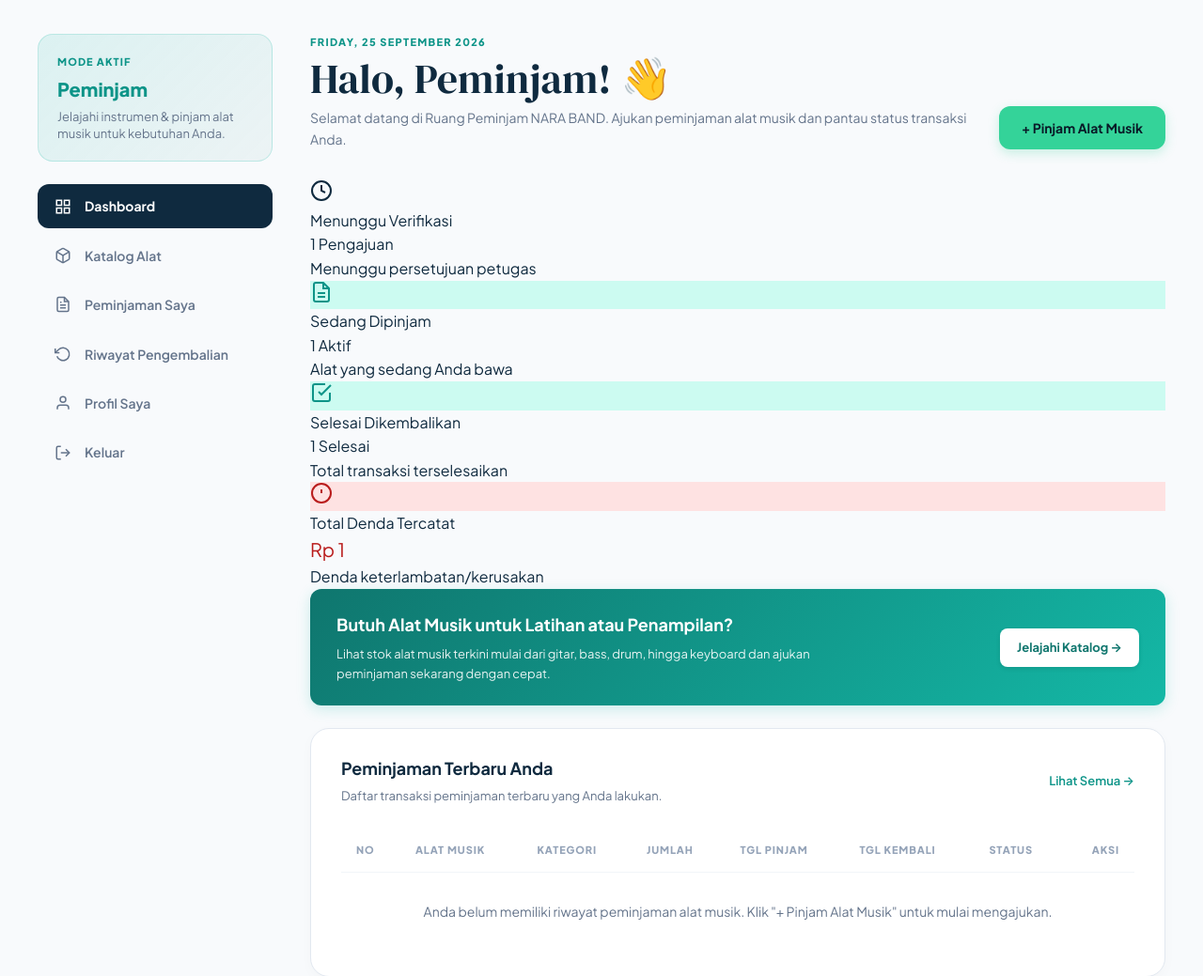
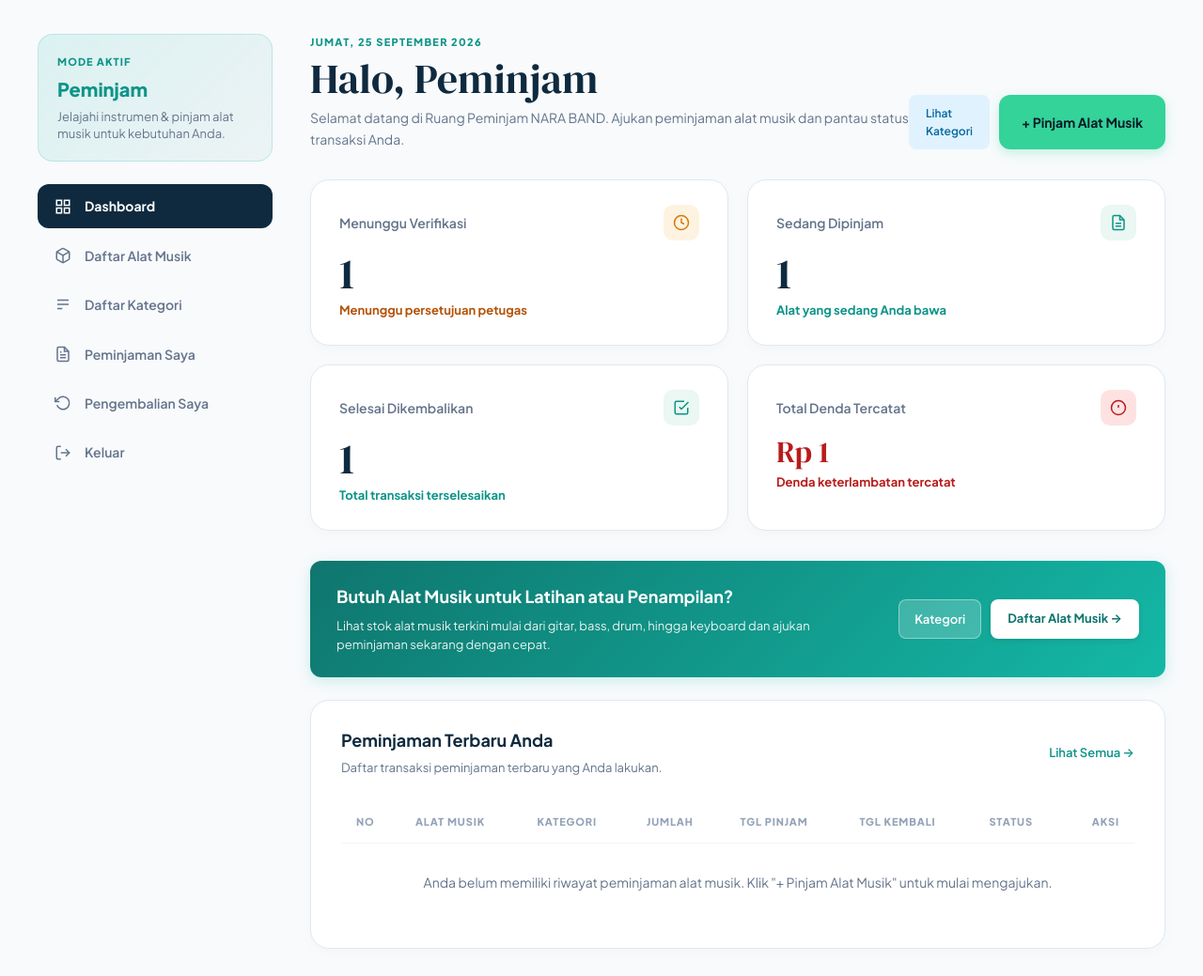
Before and after one commit to luthfid1/Peminjaman_ala_tLabKomputer, a PHP site: template Views/peminjam_dashboard.php in a window 1280 px wide. Shown: the part 75-1114 px from the top of the page at 94% size. After the commit the page ends 1085 px from the top, so only its background shows below. Run offline with PHP 8.4, Linux system fonts and the light colour scheme; the template is opened without the code that fills it: most values are stand-ins (such as "Sample title", 1, 10 or a date in 2020).

Commit message:
melanjutkan pada dashboard peminjam

```diff
--- a/Models/Peminjaman.php
+++ b/Models/Peminjaman.php
@@ -191,7 +191,7 @@ class Peminjaman {
     // Ambil riwayat peminjaman khusus milik satu user (Peminjam)
     public function getPeminjamanByUser($id_user, $keyword = null) {
         $query = "SELECT p.id_peminjaman, p.id_alat, p.jumlah, p.tanggal_pinjam, p.tanggal_kembali, p.status, p.created_at,
-                         a.nama_alat, a.harga_sewa, a.foto, a.kondisi,
+                         a.nama_alat, a.harga_sewa, a.spesifikasi,
                          k.nama_kategori
                   FROM " . $this->table_name . " p
                   LEFT JOIN alat a ON p.id_alat = a.id_alat
--- a/Models/Pengembalian.php
+++ b/Models/Pengembalian.php
@@ -217,7 +217,7 @@ class Pengembalian {
     public function getPengembalianByUser($id_user, $keyword = null) {
         $query = "SELECT pg.*,
                          p.jumlah, p.tanggal_pinjam, p.tanggal_kembali, p.status as status_peminjaman,
-                         a.id_alat, a.nama_alat, a.harga_sewa, a.foto,
+                         a.id_alat, a.nama_alat, a.harga_sewa,
                          k.nama_kategori
                   FROM " . $this->table_name . " pg
                   INNER JOIN peminjaman p ON pg.id_peminjaman = p.id_peminjaman
--- a/Views/peminjam_dashboard.php
+++ b/Views/peminjam_dashboard.php
@@ -4,88 +4,90 @@ $pageTitle = 'Dashboard Peminjam - NARA BAND';
 require_once 'Views/peminjam_header.php';
 ?>
 
+<?php
+$hariArr = ['Minggu', 'Senin', 'Selasa', 'Rabu', 'Kamis', 'Jumat', 'Sabtu'];
+$bulanArr = ['', 'Januari', 'Februari', 'Maret', 'April', 'Mei', 'Juni', 'Juli', 'Agustus', 'September', 'Oktober', 'November', 'Desember'];
+$tglStr = strtoupper($hariArr[date('w')] . ', ' . date('j') . ' ' . $bulanArr[(int)date('n')] . ' ' . date('Y'));
+?>
+
 <div class="admin-header-row">
     <div>
-        <span class="admin-date-label"><?= strtoupper(date('l, d F Y')) ?></span>
-        <h1 class="admin-title">Halo, <?= htmlspecialchars($_SESSION['user']['nama_lengkap'] ?? 'Peminjam') ?>! 👋</h1>
+        <span class="admin-date-label"><?= htmlspecialchars($tglStr) ?></span>
+        <h1 class="admin-title">Halo, <?= htmlspecialchars($_SESSION['user']['nama_lengkap'] ?? 'Peminjam') ?></h1>
         <p class="admin-subtitle">Selamat datang di Ruang Peminjam NARA BAND. Ajukan peminjaman alat musik dan pantau status transaksi Anda.</p>
     </div>
+    <div style="display: flex; gap: 10px;">
+        <a href="index.php?c=peminjam&a=kategori" class="btn-action-edit" style="padding: 10px 18px; font-weight: 600; text-decoration: none;">
+            Lihat Kategori
+        </a>
         <a href="index.php?c=peminjam&a=katalog" class="btn-add-instrument">
             + Pinjam Alat Musik
         </a>
     </div>
+</div>
 
-<!-- STATS GRID -->
-<div class="admin-stats-grid">
-    <div class="stat-card">
-        <div class="stat-icon-wrapper icon-orange">
-            <svg width="24" height="24" fill="none" stroke="currentColor" stroke-width="2" viewBox="0 0 24 24">
+<!-- 4 METRIC CARDS GRID -->
+<div class="admin-metrics-grid">
+    <div class="metric-card">
+        <div class="metric-top-row">
+            <span class="metric-label">Menunggu Verifikasi</span>
+            <div class="metric-icon-wrap" style="background: rgba(245, 158, 11, 0.12); color: #d97706;">
+                <svg width="18" height="18" fill="none" stroke="currentColor" stroke-width="2" viewBox="0 0 24 24">
                     <circle cx="12" cy="12" r="10"></circle>
                     <polyline points="12 6 12 12 16 14"></polyline>
                 </svg>
             </div>
-        <div class="stat-content">
-            <span class="stat-label">Menunggu Verifikasi</span>
-            <div class="stat-number-row">
-                <span class="stat-number"><?= $totalPengajuan ?></span>
-                <span class="stat-badge badge-warning">Pengajuan</span>
         </div>
-            <span class="stat-subtext">Menunggu persetujuan petugas</span>
-        </div>
+        <div class="metric-number"><?= (int)$totalPengajuan ?></div>
+        <div class="metric-sub" style="color: #b45309;">Menunggu persetujuan petugas</div>
     </div>
 
-    <div class="stat-card">
-        <div class="stat-icon-wrapper icon-teal">
-            <svg width="24" height="24" fill="none" stroke="currentColor" stroke-width="2" viewBox="0 0 24 24">
+    <div class="metric-card">
+        <div class="metric-top-row">
+            <span class="metric-label">Sedang Dipinjam</span>
+            <div class="metric-icon-wrap">
+                <svg width="18" height="18" fill="none" stroke="currentColor" stroke-width="2" viewBox="0 0 24 24">
                     <path d="M14 2H6a2 2 0 0 0-2 2v16a2 2 0 0 0 2 2h12a2 2 0 0 0 2-2V8z"></path>
                     <polyline points="14 2 14 8 20 8"></polyline>
                     <line x1="16" y1="13" x2="8" y2="13"></line>
                     <line x1="16" y1="17" x2="8" y2="17"></line>
                 </svg>
             </div>
-        <div class="stat-content">
-            <span class="stat-label">Sedang Dipinjam</span>
-            <div class="stat-number-row">
-                <span class="stat-number"><?= $totalDipinjam ?></span>
-                <span class="stat-badge badge-teal">Aktif</span>
         </div>
-            <span class="stat-subtext">Alat yang sedang Anda bawa</span>
-        </div>
+        <div class="metric-number"><?= (int)$totalDipinjam ?></div>
+        <div class="metric-sub">Alat yang sedang Anda bawa</div>
     </div>
 
-    <div class="stat-card">
-        <div class="stat-icon-wrapper icon-teal">
-            <svg width="24" height="24" fill="none" stroke="currentColor" stroke-width="2" viewBox="0 0 24 24">
+    <div class="metric-card">
+        <div class="metric-top-row">
+            <span class="metric-label">Selesai Dikembalikan</span>
+            <div class="metric-icon-wrap">
+                <svg width="18" height="18" fill="none" stroke="currentColor" stroke-width="2" viewBox="0 0 24 24">
                     <polyline points="9 11 12 14 22 4"></polyline>
                     <path d="M21 12v7a2 2 0 0 1-2 2H5a2 2 0 0 1-2-2V5a2 2 0 0 1 2-2h11"></path>
                 </svg>
             </div>
-        <div class="stat-content">
-            <span class="stat-label">Selesai Dikembalikan</span>
-            <div class="stat-number-row">
-                <span class="stat-number"><?= $totalKembali ?></span>
-                <span class="stat-badge badge-teal">Selesai</span>
         </div>
-            <span class="stat-subtext">Total transaksi terselesaikan</span>
-        </div>
+        <div class="metric-number"><?= (int)$totalKembali ?></div>
+        <div class="metric-sub">Total transaksi terselesaikan</div>
     </div>
 
-    <div class="stat-card">
-        <div class="stat-icon-wrapper" style="background: <?= $totalDenda > 0 ? '#fee2e2' : '#f1f5f9' ?>; color: <?= $totalDenda > 0 ? '#b91c1c' : '#64748b' ?>;">
-            <svg width="24" height="24" fill="none" stroke="currentColor" stroke-width="2" viewBox="0 0 24 24">
+    <div class="metric-card">
+        <div class="metric-top-row">
+            <span class="metric-label">Total Denda Tercatat</span>
+            <div class="metric-icon-wrap" style="<?= $totalDenda > 0 ? 'background: #fee2e2; color: #b91c1c;' : '' ?>">
+                <svg width="18" height="18" fill="none" stroke="currentColor" stroke-width="2" viewBox="0 0 24 24">
                     <circle cx="12" cy="12" r="10"></circle>
                     <line x1="12" y1="8" x2="12" y2="12"></line>
                     <line x1="12" y1="16" x2="12.01" y2="16"></line>
                 </svg>
             </div>
-        <div class="stat-content">
-            <span class="stat-label">Total Denda Tercatat</span>
-            <div class="stat-number-row">
-                <span class="stat-number" style="font-size: 20px; color: <?= $totalDenda > 0 ? '#b91c1c' : 'inherit' ?>;">
+        </div>
+        <div class="metric-number" style="font-size: 32px; <?= $totalDenda > 0 ? 'color: #b91c1c;' : '' ?>">
             Rp <?= number_format($totalDenda, 0, ',', '.') ?>
-                </span>
         </div>
-            <span class="stat-subtext"><?= $totalDenda > 0 ? 'Denda keterlambatan/kerusakan' : 'Tidak ada denda tertunggak' ?></span>
+        <div class="metric-sub" style="<?= $totalDenda > 0 ? 'color: #b91c1c;' : 'color: var(--teal-dark);' ?>">
+            <?= $totalDenda > 0 ? 'Denda keterlambatan tercatat' : 'Bebas tunggakan denda' ?>
         </div>
     </div>
 </div>
@@ -96,9 +98,14 @@ require_once 'Views/peminjam_header.php';
         <h3 style="margin: 0 0 6px 0; font-size: 18px; font-weight: 700;">Butuh Alat Musik untuk Latihan atau Penampilan?</h3>
         <p style="margin: 0; font-size: 13px; opacity: 0.9; max-width: 550px;">Lihat stok alat musik terkini mulai dari gitar, bass, drum, hingga keyboard dan ajukan peminjaman sekarang dengan cepat.</p>
     </div>
+    <div style="display: flex; gap: 10px;">
+        <a href="index.php?c=peminjam&a=kategori" style="background: rgba(255,255,255,0.2); color: white; border: 1px solid rgba(255,255,255,0.4); padding: 10px 16px; border-radius: 8px; font-weight: 600; text-decoration: none; font-size: 13px; white-space: nowrap;">
+            Kategori
+        </a>
         <a href="index.php?c=peminjam&a=katalog" style="background: white; color: #0f766e; padding: 10px 18px; border-radius: 8px; font-weight: 700; text-decoration: none; font-size: 13px; white-space: nowrap; box-shadow: 0 2px 5px rgba(0,0,0,0.1);">
-        Jelajahi Katalog &rarr;
+            Daftar Alat Musik &rarr;
         </a>
+    </div>
 </div>
 
 <!-- RIWAYAT TERBARU -->
--- a/Views/peminjam_header.php
+++ b/Views/peminjam_header.php
@@ -71,7 +71,15 @@
                             <polyline points="3.27 6.96 12 12.01 20.73 6.96"></polyline>
                             <line x1="12" y1="22.08" x2="12" y2="12"></line>
                         </svg>
-                        Katalog Alat
+                        Daftar Alat Musik
+                    </a>
+                </li>
+                <li>
+                    <a href="index.php?c=peminjam&a=kategori" class="<?= ($activePage === 'kategori') ? 'active' : '' ?>">
+                        <svg width="18" height="18" fill="none" stroke="currentColor" stroke-width="2" viewBox="0 0 24 24">
+                            <path d="M4 6h16M4 12h16M4 18h7"></path>
+                        </svg>
+                        Daftar Kategori
                     </a>
                 </li>
                 <li>
@@ -92,16 +100,7 @@
                             <polyline points="1 4 1 10 7 10"></polyline>
                             <path d="M3.51 15a9 9 0 1 0 2.13-9.36L1 10"></path>
                         </svg>
-                        Riwayat Pengembalian
-                    </a>
-                </li>
-                <li>
-                    <a href="index.php?c=peminjam&a=profil" class="<?= ($activePage === 'profil') ? 'active' : '' ?>">
-                        <svg width="18" height="18" fill="none" stroke="currentColor" stroke-width="2" viewBox="0 0 24 24">
-                            <path d="M20 21v-2a4 4 0 0 0-4-4H8a4 4 0 0 0-4 4v2"></path>
-                            <circle cx="12" cy="7" r="4"></circle>
-                        </svg>
-                        Profil Saya
+                        Pengembalian Saya
                     </a>
                 </li>
                 <li>
```
Also changed, not shown: Controllers/PeminjamController.php (+43 -49 lines), Models/Kategori.php (+21 -0 lines), Views/peminjam_kategori.php (added, +81 -0 lines), Views/peminjam_peminjaman.php (+59 -1 lines), Views/peminjam_pengembalian.php (+7 -0 lines), Views/peminjam_profil.php (deleted, +0 -122 lines). Lines whose indentation alone changed are shown as unchanged.
